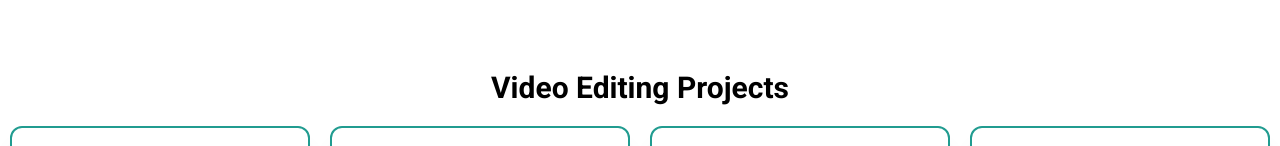
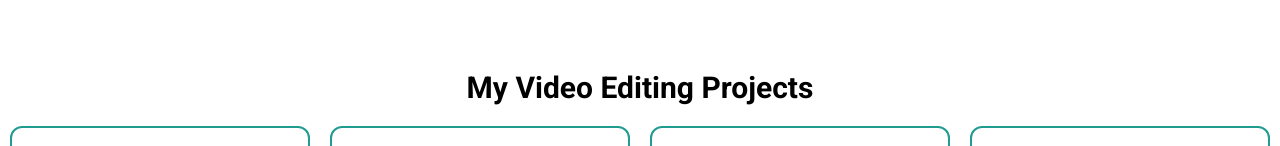
Before and after one commit to Farhan2404/portfolio, a plain HTML site: page pages/editing.html in a window 1280 px wide. Shown: the part 156-302 px from the top of the page. Drawn offline with nearby package versions, Linux system fonts and the light colour scheme; files that its build step writes are made by us from their sources.

Commit message:
Sorry lupa make my wkwkwk

```diff
--- a/pages/editing.html
+++ b/pages/editing.html
@@ -73,7 +73,7 @@
       </div>
     </header>
     <main class="flex flex-col min-h-screen justify-center items-center gap-5 pt-24 sm:flex-wrap ">
-      <h1 class="text-3xl font-bold text-center">Video Editing Projects</h1>
+      <h1 class="text-3xl font-bold text-center">My Video Editing Projects</h1>
       <div class="flex gap-5  flex-wrap justify-center mb-5" >
         <div class="flex w-[300px] flex-col justify-between gap-3 rounded-xl border-2 border-primary p-5 shadow-xl transition-all hover:shadow-none">
           <img src="../assets/sc-350.jpg" class="w-[300px] ">
```
Also changed, not shown: pages/website.html (+1 -1 lines).
